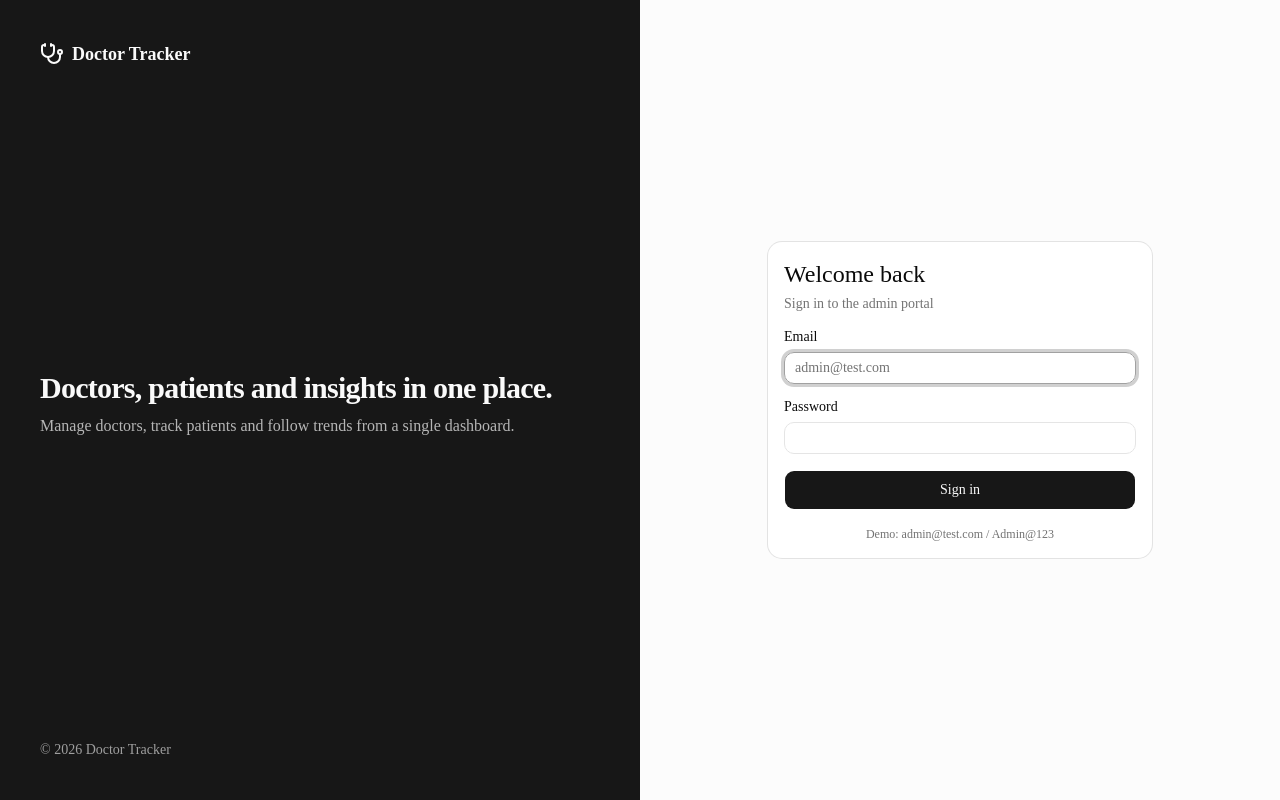
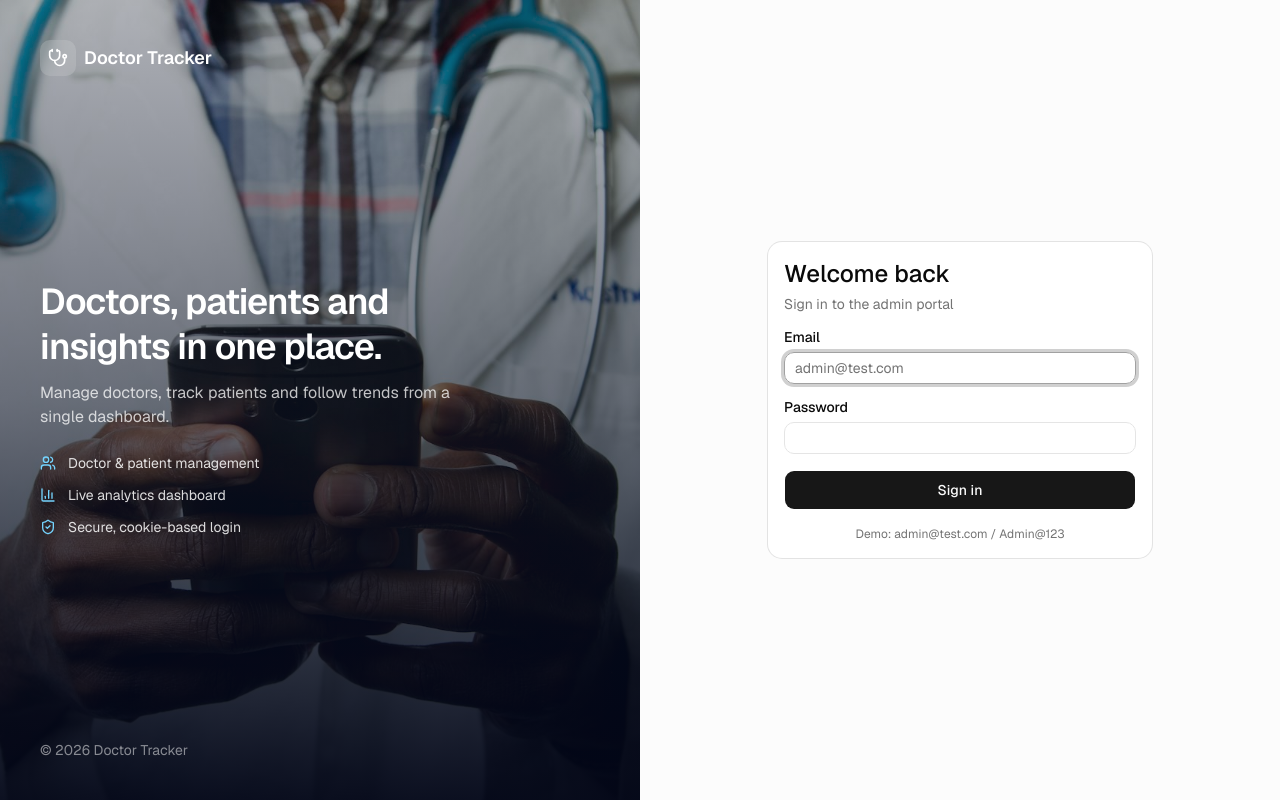
Before and after one commit to samircd4/doctor-tracker-frontend, a Next.js app: page /login in a window 1280 px wide. Built offline with nearby package versions, Linux system fonts and the light colour scheme.

Commit message:
Improve login page design with a hero photo
- Full-height doctor photo with gradient overlay and feature list on desktop
- Photo banner above the form on mobile
- Fix Geist font not applying (self-referencing --font-sans variable)
- Let static images bypass the auth proxy so they load before login

```diff
--- a/src/app/globals.css
+++ b/src/app/globals.css
@@ -7,9 +7,9 @@
 @theme inline {
   --color-background: var(--background);
   --color-foreground: var(--foreground);
-  --font-sans: var(--font-sans);
+  --font-sans: var(--font-geist-sans);
   --font-mono: var(--font-geist-mono);
-  --font-heading: var(--font-sans);
+  --font-heading: var(--font-geist-sans);
   --color-sidebar-ring: var(--sidebar-ring);
   --color-sidebar-border: var(--sidebar-border);
   --color-sidebar-accent-foreground: var(--sidebar-accent-foreground);
--- a/src/app/login/page.jsx
+++ b/src/app/login/page.jsx
@@ -6,8 +6,9 @@
  * send the user to the page they originally wanted (or the dashboard).
  */
 import { useState } from "react";
+import Image from "next/image";
 import { useRouter } from "next/navigation";
-import { Stethoscope, Loader2 } from "lucide-react";
+import { Stethoscope, Loader2, ShieldCheck, Users, BarChart3 } from "lucide-react";
 import { api } from "@/lib/api";
 import { Button } from "@/components/ui/button";
 import { Input } from "@/components/ui/input";
@@ -40,22 +41,74 @@ export default function LoginPage() {
 
   return (
     <main className="grid min-h-screen lg:grid-cols-2">
-      {/* Left: brand panel (desktop only) */}
-      <section className="hidden flex-col justify-between bg-primary p-10 text-primary-foreground lg:flex">
-        <div className="flex items-center gap-2 text-lg font-semibold">
-          <Stethoscope className="size-6" /> Doctor Tracker
+      {/* Left: photo + brand panel (desktop only) */}
+      <section className="relative hidden overflow-hidden lg:block">
+        {/* Background photo (local file in /public, optimized by next/image) */}
+        <Image
+          src="/images/login-doctor.jpg"
+          alt="Doctor with a stethoscope using a phone"
+          fill
+          priority
+          sizes="50vw"
+          className="object-cover"
+        />
+        {/* Dark gradient on top of the photo so the white text stays readable */}
+        <div className="absolute inset-0 bg-gradient-to-t from-slate-950/95 via-slate-900/60 to-slate-900/30" />
+
+        <div className="relative z-10 flex h-full flex-col justify-between p-10 text-white">
+          <div className="flex items-center gap-2 text-lg font-semibold">
+            <span className="flex size-9 items-center justify-center rounded-lg bg-white/15 backdrop-blur">
+              <Stethoscope className="size-5" />
+            </span>
+            Doctor Tracker
+          </div>
+
+          <div className="max-w-md space-y-6">
+            <div className="space-y-3">
+              <h2 className="text-4xl font-semibold leading-tight tracking-tight">
+                Doctors, patients and insights in one place.
+              </h2>
+              <p className="text-white/75">
+                Manage doctors, track patients and follow trends from a single dashboard.
+              </p>
+            </div>
+
+            {/* Short feature list */}
+            <ul className="space-y-3 text-sm text-white/85">
+              <li className="flex items-center gap-3">
+                <Users className="size-4 text-sky-300" /> Doctor &amp; patient management
+              </li>
+              <li className="flex items-center gap-3">
+                <BarChart3 className="size-4 text-sky-300" /> Live analytics dashboard
+              </li>
+              <li className="flex items-center gap-3">
+                <ShieldCheck className="size-4 text-sky-300" /> Secure, cookie-based login
+              </li>
+            </ul>
+          </div>
+
+          <p className="text-sm text-white/50">© {new Date().getFullYear()} Doctor Tracker</p>
         </div>
-        <div className="space-y-2">
-          <h2 className="text-3xl font-semibold tracking-tight">Doctors, patients and insights in one place.</h2>
-          <p className="text-primary-foreground/70">
-            Manage doctors, track patients and follow trends from a single dashboard.
-          </p>
-        </div>
-        <p className="text-sm text-primary-foreground/60">© {new Date().getFullYear()} Doctor Tracker</p>
       </section>
 
       {/* Right: login form */}
-      <section className="flex items-center justify-center p-4 sm:p-8">
+      <section className="flex flex-col items-center justify-center gap-6 p-4 sm:p-8">
+        {/* Mobile/tablet only: smaller photo banner (the big panel is hidden below lg) */}
+        <div className="relative h-44 w-full max-w-sm overflow-hidden rounded-2xl lg:hidden">
+          <Image
+            src="/images/login-doctor.jpg"
+            alt="Doctor with a stethoscope using a phone"
+            fill
+            priority
+            sizes="(max-width: 640px) 100vw, 384px"
+            className="object-cover"
+          />
+          <div className="absolute inset-0 bg-gradient-to-t from-slate-950/90 via-slate-900/40 to-transparent" />
+          <p className="absolute bottom-4 left-4 right-4 text-lg font-semibold leading-snug text-white">
+            Doctors, patients and insights in one place.
+          </p>
+        </div>
+
         <Card className="w-full max-w-sm">
           <CardHeader>
             <div className="mb-2 flex items-center gap-2 font-semibold lg:hidden">
--- a/src/proxy.js
+++ b/src/proxy.js
@@ -30,6 +30,7 @@ export function proxy(request) {
 }
 
 // Run on pages only — skip API calls, Next.js internals and static files
+// (images in /public must load on the login page, before the user is logged in)
 export const config = {
-  matcher: ["/((?!api|_next/static|_next/image|favicon.ico|.*\\.svg$).*)"],
+  matcher: ["/((?!api|_next/static|_next/image|favicon.ico|.*\\.(?:svg|png|jpg|jpeg|webp|gif|ico)$).*)"],
 };
```
Also changed, not shown: public/images/login-doctor.jpg (added).
